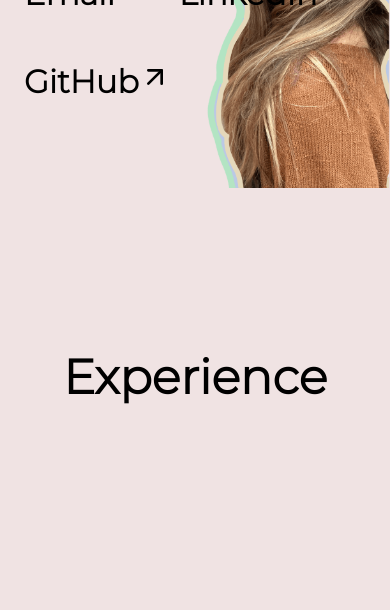
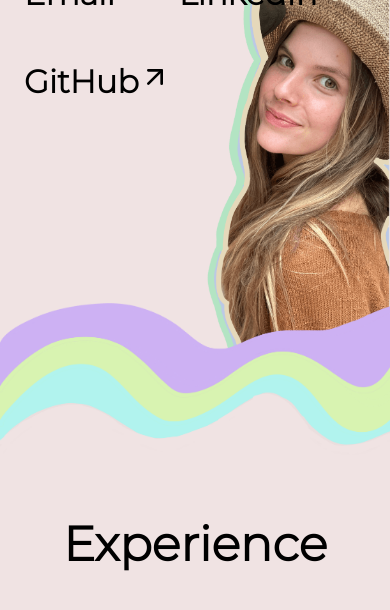
Before and after one commit to earthlymeg/portfolio-v2, a React (Create React App) app: page / in a window 390 px wide. Shown: the part 720-1330 px from the top of the page. Built offline with nearby package versions, Linux system fonts and the light colour scheme.

Commit message:
Added wave for mobile

```diff
--- a/src/components/Header.jsx
+++ b/src/components/Header.jsx
@@ -4,8 +4,8 @@ import headshot from "../assets/portfolio2_headshot.png";
 import AOS from 'aos';
 import 'aos/dist/aos.css';
 import {FiArrowUpRight} from 'react-icons/fi';
-import wave from '../assets/wave.png';
-//FiArrowUpRight
+import wave from '../assets/wave.png'
+
 
 function Header() {
 
@@ -50,9 +50,9 @@ function Header() {
           <img src={headshot} alt="Meg Shulmister portfoli0"
           ></img>
         </div>
-         {/* <img src={wave}
+         <img src={wave}
          className="wave"
-         alt=""></img> */}
+         alt=""></img>
       </section>
     </header>
   );
--- a/src/styles/header.css
+++ b/src/styles/header.css
@@ -17,9 +17,13 @@ section {
 
 .wave {
   position: relative;
-  top: 15rem !important;
+  /* top: 30rem !important; */
+  height: 100%;
+  width: 100%;
+  bottom: -7rem;
+  /* margin-bottom: 50rem; */
   /* margin-top: 10rem;
-  margin-bottom: 10rem;
+
   z-index: 10;
   display: block; */
 }
```
Also changed, not shown: src/assets/wave.png.
